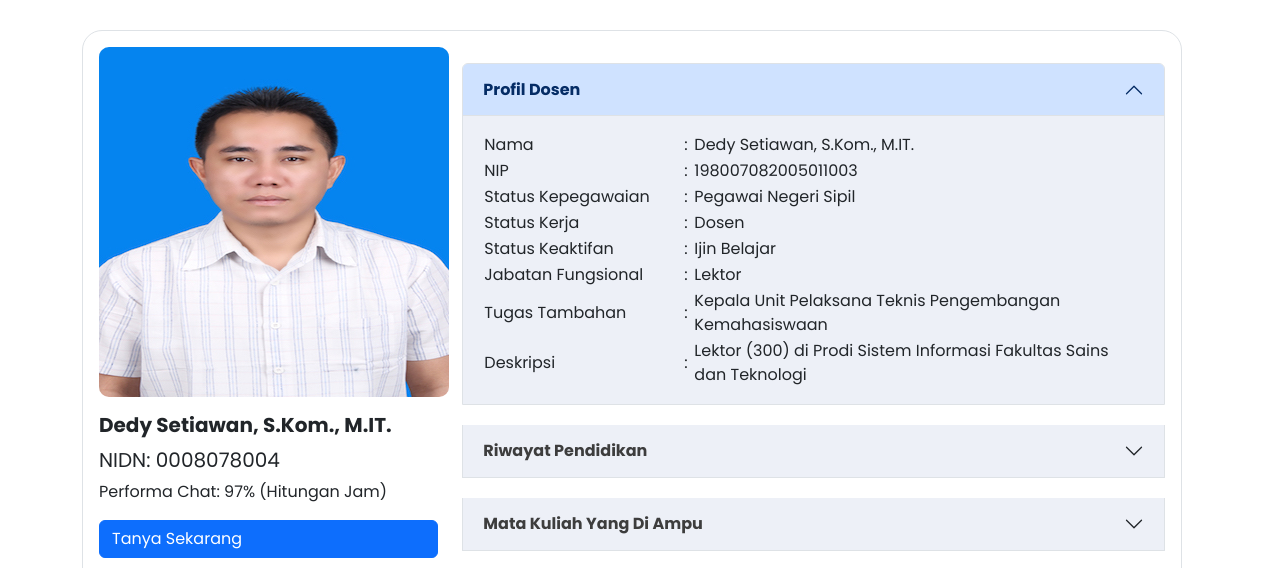
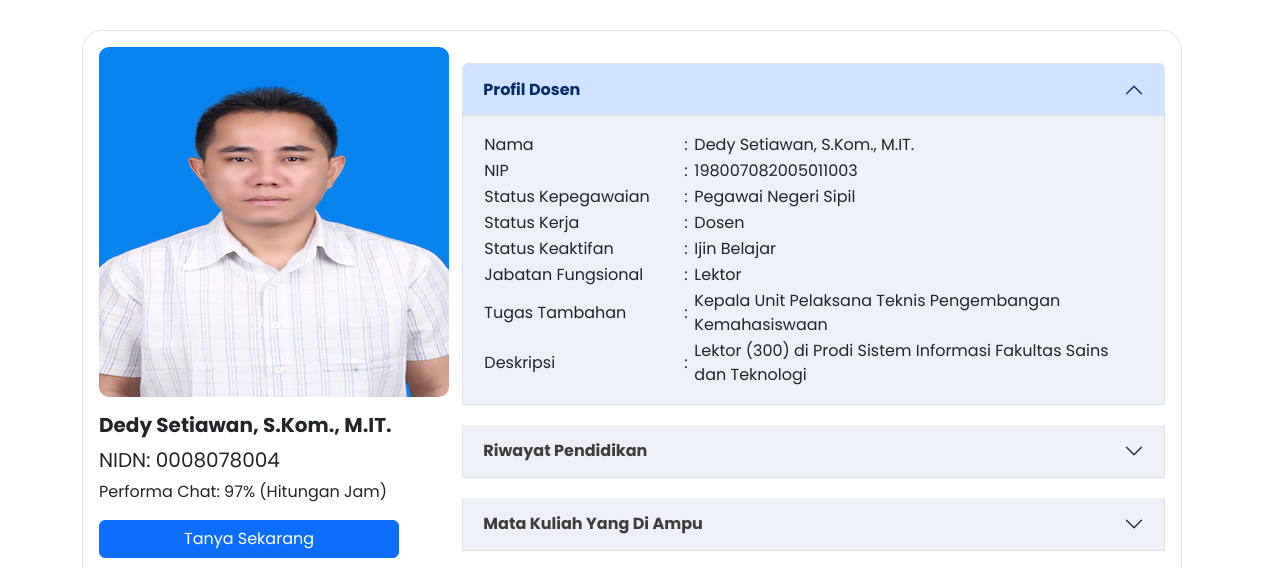
Before and after one commit to randi55/tanyaDoseng, a plain HTML site: page profilDosen.html in a window 1280 px wide. Shown: the part 203-771 px from the top of the page. Drawn offline with nearby package versions, Linux system fonts and the light colour scheme.

Commit message:
gara2 uda

```diff
--- a/profilD.css
+++ b/profilD.css
@@ -12,6 +12,12 @@
     width: 250px;
     height: 40px;
     margin-left: 45px;
+}
+
+.tengah {
+    margin: 0 auto;
+    display: inline-block;
+    width: 300px;
 }
 
 h3 {
--- a/profilDosen.html
+++ b/profilDosen.html
@@ -50,7 +50,9 @@
                             <h3 class="mt-3">Dedy Setiawan, S.Kom., M.IT.</h3>
                             <p class="nidn">NIDN: 0008078004 </p>
                             <p class="performa">Performa Chat: 97% (Hitungan Jam) </p>
-                            <a href="./tampilanChatMhs.html" class="d-flex btn btn-primary">Tanya Sekarang</a>
+                            <div class="tengah">
+                                <a href="./tampilanChatMhs.html" class="w-100 btn btn-primary">Tanya Sekarang</a>
+                            </div>
 
                         </div>
 
```
